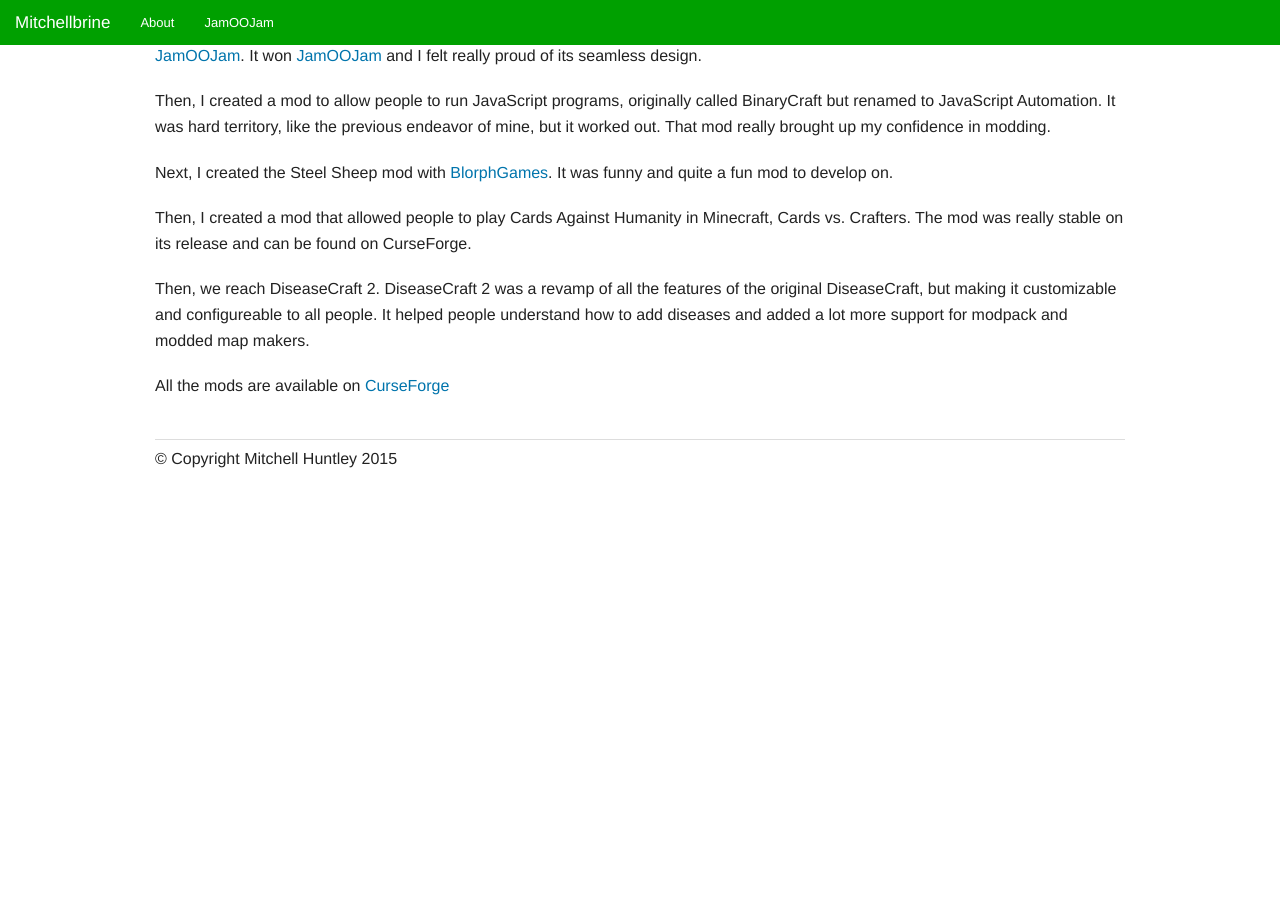
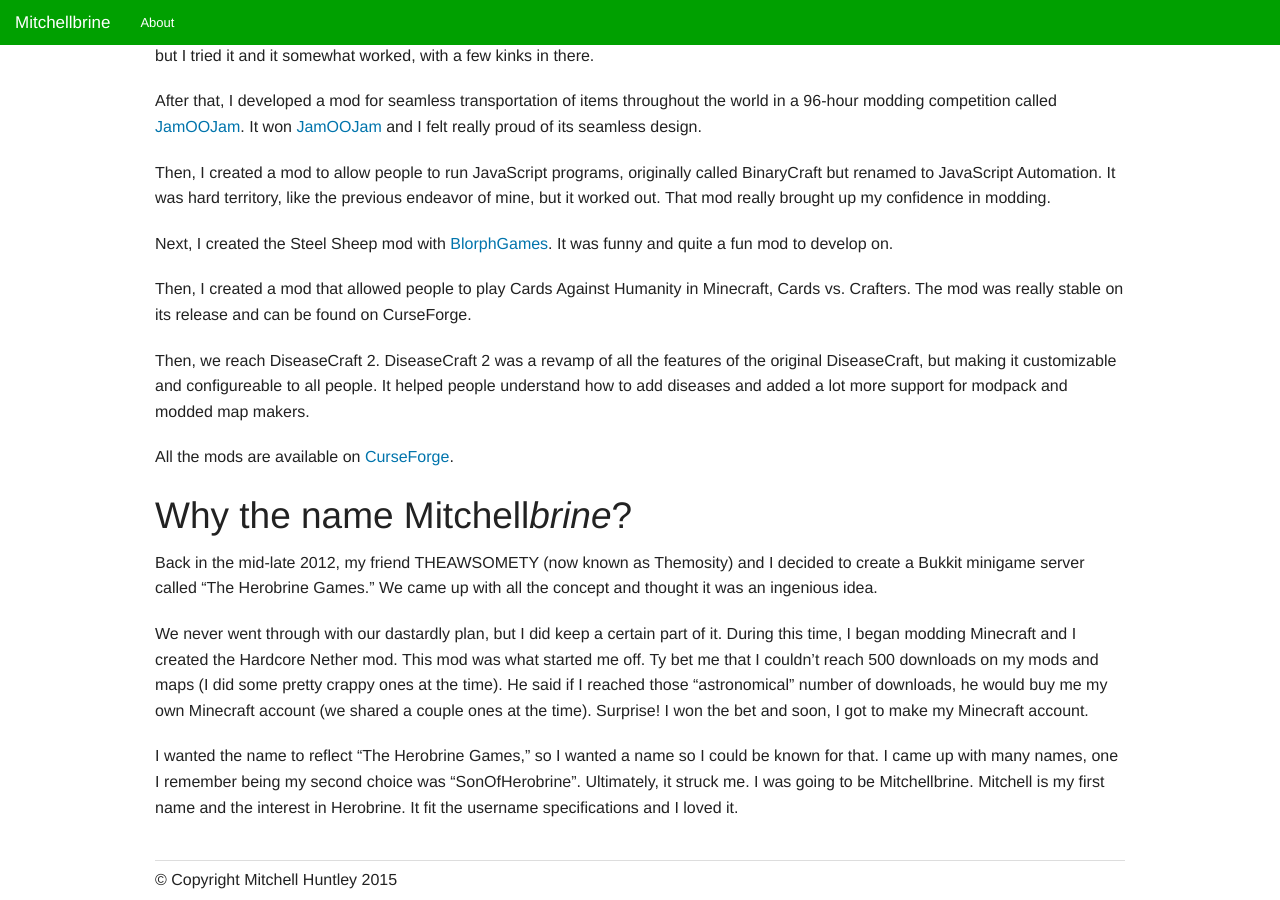
Before and after one commit to Mitchellbrine/mitchellbrine.github.io, a Jekyll site: the page built from about.md, in a window 1280 px wide and 900 px high, scrolled down 784 px. Built offline with Jekyll 4.4.1, drawn with Linux system fonts in a browser that asks for light colours; before the commit the page ends 1263 px from its top, so only the background shows below that; some of the changed text lies outside the part shown.

Commit message:
First release, SHOW THE WORLD!

```diff
--- a/_includes/navbar.html
+++ b/_includes/navbar.html
@@ -21,7 +21,7 @@
 	  <li><a href="../about.html">About</a></li>
 	  <!--
 	  <li><a href="http://jamoorev-forum.candicejoy.com">Forum</a></li>
-	  <li><a href="../members.html">Members</a></li>-->
+	  <li><a href="../members.html">Members</a></li>
 	  <li><a href="../jamoojam.html">JamOOJam</a></li>
 	  <!--<li><a href="http://mc.jamoorev.com:8123">Dynmap (Main)</a></li>
 	  <li><a href="http://mc.jamoorev.com:8124">Dynmap (Lite)</a></li>-->
--- a/about.md
+++ b/about.md
@@ -5,7 +5,10 @@
 layout: single
 ---
 
- began playing Minecraft in version 1.1. I've seen it evolved and in mid-late 2012, I began modding. It all began with an accident and then I learned things in ModLoader and would make prototype mods that really weren't anything special and worked by accident.
+My name is Mitchellbrine. I am a modder of Minecraft, the author of numerous mods, and a tutorial creator/member of the NOVA community.
+
+
+I began playing Minecraft in version 1.1. I've seen it evolved and in mid-late 2012, I began modding. It all began with an accident and then I learned things in ModLoader and would make prototype mods that really weren't anything special and worked by accident.
 
 Later, in Minecraft 1.5.2, I discovered Minecraft Forge and began updating my first mod (that was hosted on MediaFire, free of adf.ly links).
 
@@ -31,4 +34,12 @@
 
 Then, we reach DiseaseCraft 2. DiseaseCraft 2 was a revamp of all the features of the original DiseaseCraft, but making it customizable and configureable to all people. It helped people understand how to add diseases and added a lot more support for modpack and modded map makers.
 
-All the mods are available on [CurseForge](http://minecraft.curseforge.com/members/Mitchellbrine/projects)
+All the mods are available on [CurseForge](http://minecraft.curseforge.com/members/Mitchellbrine/projects).
+
+## Why the name Mitchell*brine*? ##
+
+Back in the mid-late 2012, my friend THEAWSOMETY (now known as Themosity) and I decided to create a Bukkit minigame server called "The Herobrine Games." We came up with all the concept and thought it was an ingenious idea.
+
+We never went through with our dastardly plan, but I did keep a certain part of it. During this time, I began modding Minecraft and I created the Hardcore Nether mod. This mod was what started me off. Ty bet me that I couldn't reach 500 downloads on my mods and maps (I did some pretty crappy ones at the time). He said if I reached those "astronomical" number of downloads, he would buy me my own Minecraft account (we shared a couple ones at the time). Surprise! I won the bet and soon, I got to make my Minecraft account.
+
+I wanted the name to reflect "The Herobrine Games," so I wanted a name so I could be known for that. I came up with many names, one I remember being my second choice was "SonOfHerobrine". Ultimately, it struck me. I was going to be Mitchellbrine. Mitchell is my first name and the interest in Herobrine. It fit the username specifications and I loved it.
```
